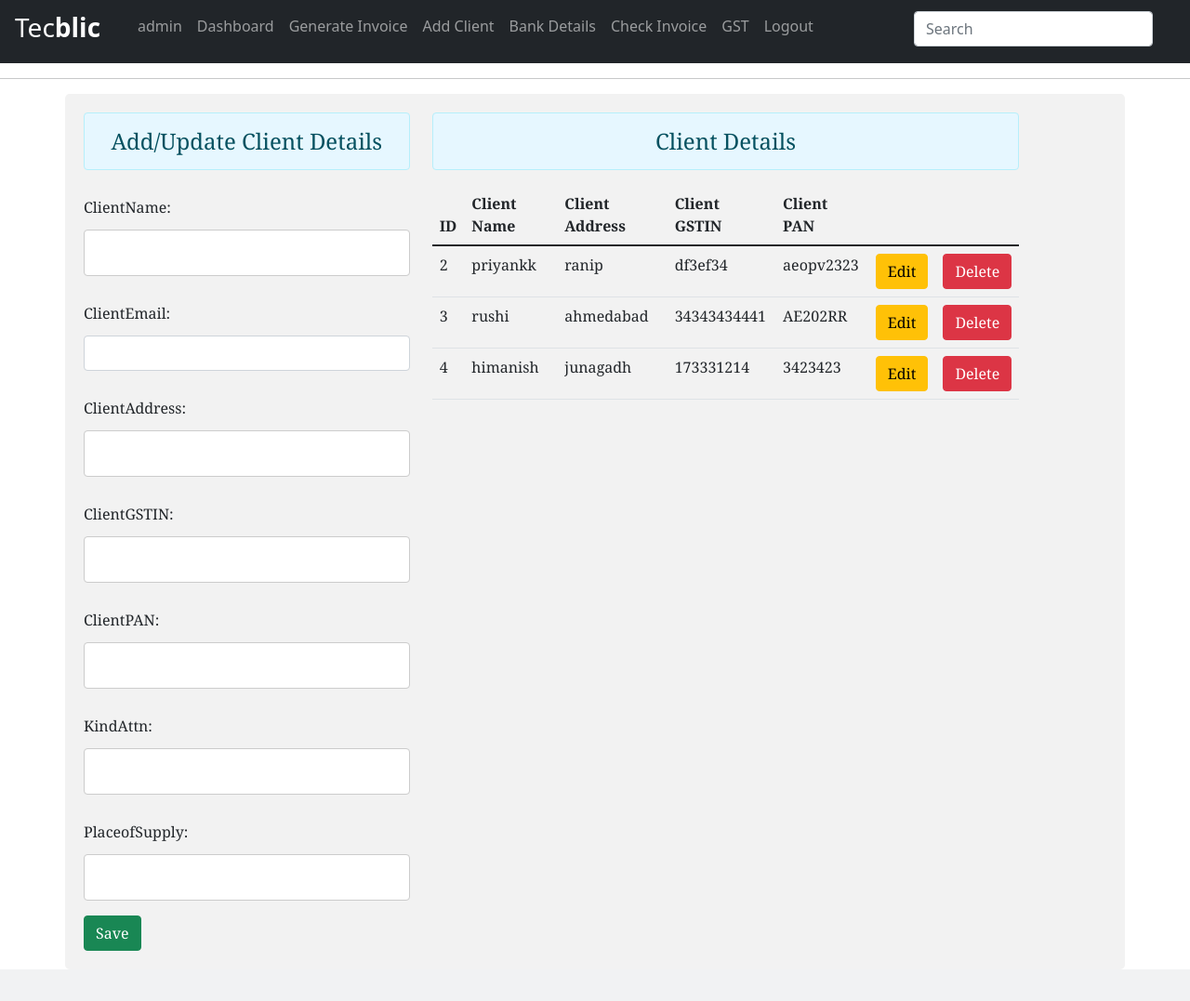
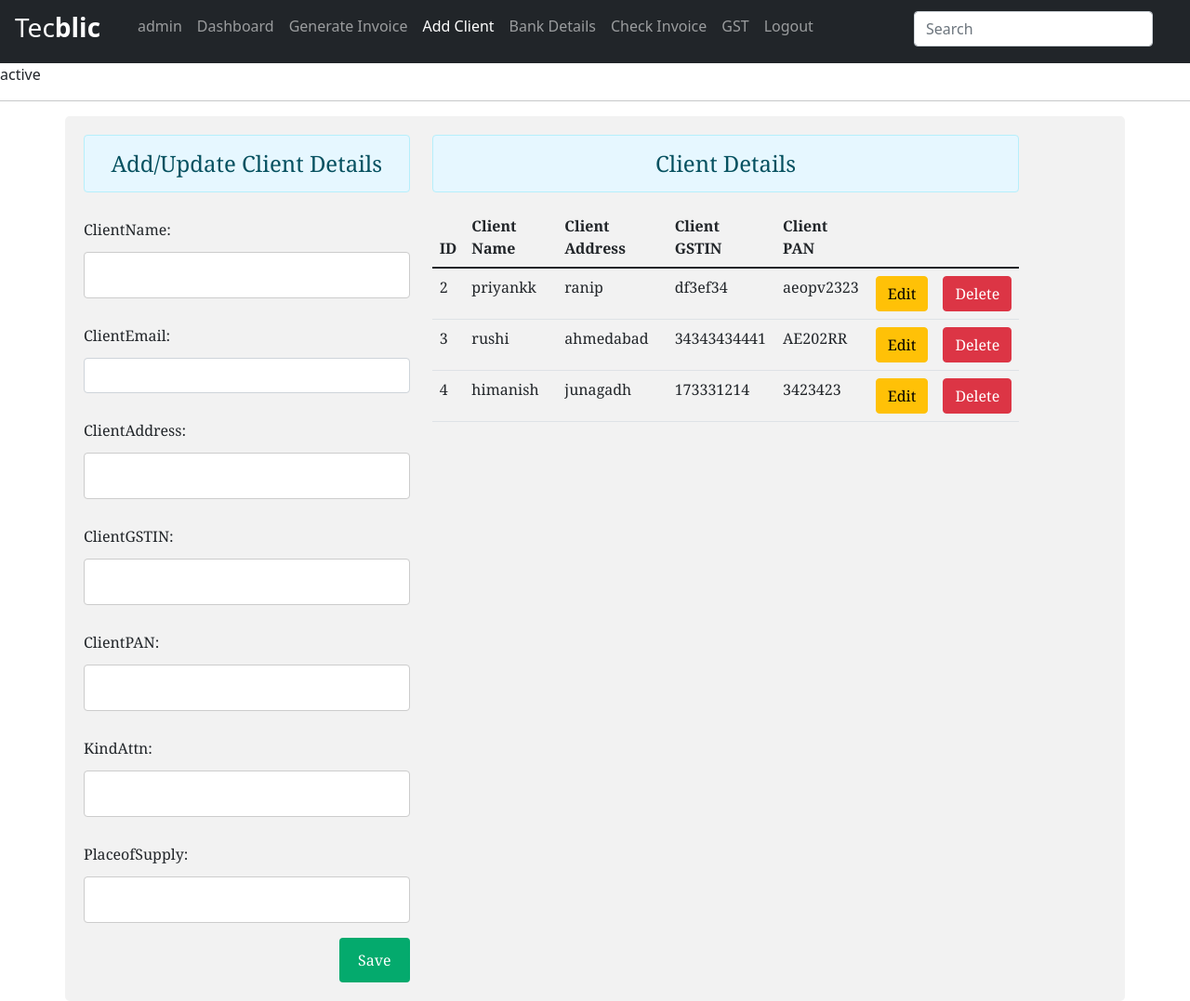
Before and after one commit to priyank-tecblic/tecblic-invoice-portal, a Django app: page /add in a window 1280 px wide. Shown: the whole page at 93% size. Before the commit the page ends 1043 px from the top, so only its background shows below. Run offline with Django 3.2, Linux system fonts and the light colour scheme; a user stored in the database is signed in; data comes from the database, SQL or seed files in the repository; both versions use the stored data as it was after the commit; some libraries are stand-ins or nearby versions.

Commit message:
added active class

```diff
--- a/tecblicapp/templates/tecblicapp/add_client.html
+++ b/tecblicapp/templates/tecblicapp/add_client.html
@@ -77,6 +77,10 @@
             margin-top: 0;
           }
         }
+        #s4
+            {
+                color: white;
+            }
         </style>
 
 
@@ -84,6 +88,8 @@
 </head>
 <body>
 {% include 'tecblicapp/navbar.html' %}
+{% block AddClient %}active{% endblock  %}
+
 {% block content %}
 
 {% endblock %}
@@ -95,9 +101,9 @@
             <h4 class="text-center alert alert-info" style="background-color: #e6f7ff;">Add/Update Client Details</h4>
             <form id="form" action="add" method="POST">
                 {% csrf_token %}
-                <input type="hidden" name="client_id" id="client_id">
+                <input type="hidden" name="cli_id" id="client_id">
                 {{form.as_p}}
-                <input type="button" class="btn btn-success" id="btnsave" value="Save">
+                <input type="submit" class="btn btn-success" id="btnsave" value="Save">
             </form>
         </div>
         <div class="col-sm-7" style="font-family: Georgia, 'Times New Roman', Times, serif;">
--- a/tecblicapp/templates/tecblicapp/bank_details.html
+++ b/tecblicapp/templates/tecblicapp/bank_details.html
@@ -17,7 +17,10 @@
         * {
           box-sizing: border-box;
         }
-
+        #s5
+            {
+                color: white;
+            }
         input[type=text], select, textarea {
           width: 100%;
           padding: 12px;
--- a/tecblicapp/templates/tecblicapp/invoice.html
+++ b/tecblicapp/templates/tecblicapp/invoice.html
@@ -17,7 +17,10 @@
         * {
           box-sizing: border-box;
         }
-
+        #s3
+            {
+                color: white;
+            }
         input[type=text], select, textarea {
           width: 100%;
           padding: 12px;
--- a/tecblicapp/templates/tecblicapp/navbar.html
+++ b/tecblicapp/templates/tecblicapp/navbar.html
@@ -11,13 +11,13 @@
         <h3 class="mx-3"> Tec<b>blic</b></h3>
       </a>
       <img src="" alt="">
-      <span class="nav-item nav-link"> {{request.user}} </span>
-      <a class="nav-item nav-link" href=" {% url 'home_page' %}">Dashboard</a>
-      <a class="nav-item nav-link" href="{% url 'invoice_details' %}">Generate Invoice</a>
-      <a class="nav-item nav-link" href="{% url 'client-detail' %}">Add Client</a>
-      <a class="nav-item nav-link" href="{% url 'bank-detail' %}">Bank Details</a>
-      <a class="nav-item nav-link" href="{% url 'check_invoices' %}">Check Invoice</a>
-      <a class="nav-item nav-link" href="{% url 'gst' %}">GST</a>
+      <span class="nav-item nav-link" id="s1"> {{request.user}} </span>
+      <a class="nav-item nav-link  " id="s2" href=" {% url 'home_page' %}">Dashboard</a>
+      <a class="nav-item nav-link " id="s3" href="{% url 'invoice_details' %}">Generate Invoice</a>
+      <a class="nav-item nav-link" id="s4" href="{% url 'client-detail' %}">Add Client</a>
+      <a class="nav-item nav-link {% block BankDetail %}{% endblock  %}" id="s5" href="{% url 'bank-detail' %}">Bank Details</a>
+      <a class="nav-item nav-link {% block CheckInvoice %}{% endblock  %}" id="s6" href="{% url 'check_invoices' %}">Check Invoice</a>
+      <a class="nav-item nav-link {% block gst %}{% endblock  %}"  id="s7" href="{% url 'gst' %}">GST</a>
       <a class="nav-item nav-link" href="{% url 'logout' %}">Logout</a>
       <form method="GET" action="/search"><input class="mt-1 form-control mr-sm-2" type="search" style="position: relative; left: 100px;" name="query" id="query" placeholder="Search" aria-label="Search"></form>
     </div>
--- a/tecblicapp/views.py
+++ b/tecblicapp/views.py
@@ -130,7 +130,8 @@
             user.save()
             data_obj=clientDetail.objects.values()
             client_data_obj=list(data_obj)
-            return JsonResponse({'status':'Save','cdata':client_data_obj})
+            return redirect("/add")
+            # return JsonResponse({'status':'Save','cdata':client_data_obj})
         else:
             return JsonResponse({'status':0})
 
@@ -446,7 +447,7 @@
             else:
                 s=BankDetails(id=id,bank_name=name,account_no=account,ifsc_code=ifsc,swift_code=swift,supplier_pan=pan,supplier_gstin=gstin,cin=cin,arn=arn,bank_branch=branch)
             s.save()
-            return redirect('/')
+            return redirect('/bank')
         else:
             return JsonResponse({'status':0})
 
```
Also changed, not shown: tecblicapp/templates/tecblicapp/check_invoice_status_demo.html (+6 -1 lines), tecblicapp/templates/tecblicapp/gst.html (+7 -2 lines), tecblicapp/templates/tecblicapp/home_page.html (+17 -5 lines), db.sqlite3.
